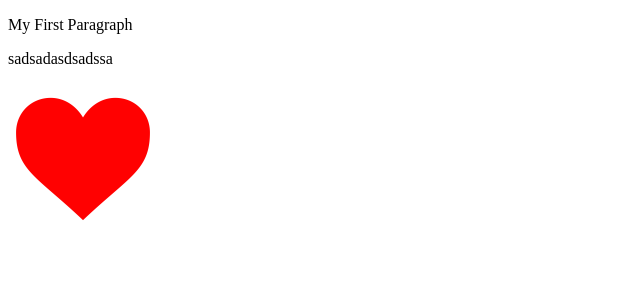
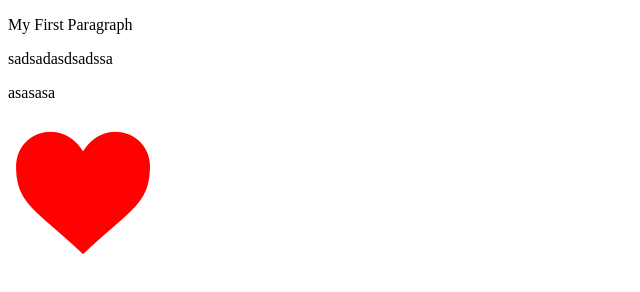
Before and after one commit to limzhengyu0404/week2, a plain HTML site: page week2/index.html in a window 1280 px wide. Shown: the whole page, without its empty margins (0-640 px from the left). Drawn offline with Linux system fonts and the light colour scheme.

Commit message:
lim week2 2.2

```diff
--- a/week2/index.html
+++ b/week2/index.html
@@ -8,6 +8,7 @@
 <body>
     <p>My First Paragraph</p>
     <p>sadsadasdsadssa</p>
+    <p>asasasa</p>
     <img src="images/heart1.png" width="150"/>
 </body>
 
```
